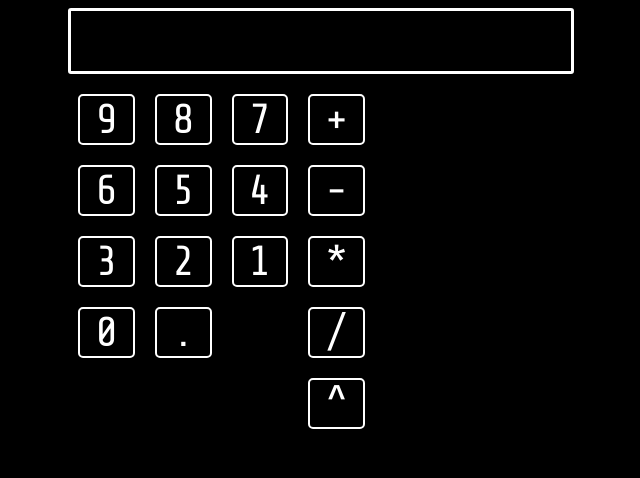
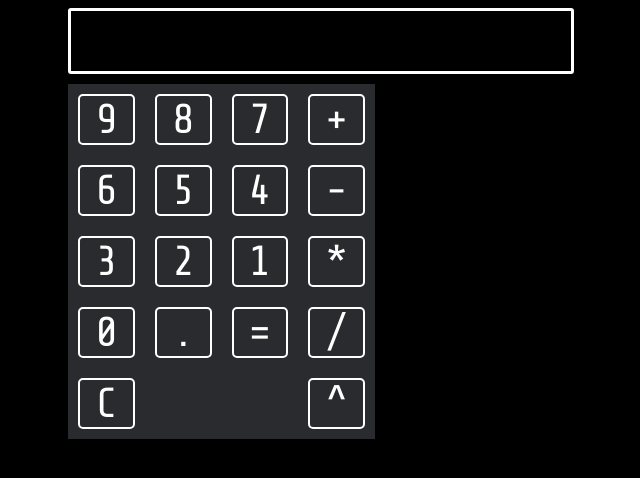
Before and after one commit to miszekb/JS_workshop, a plain HTML site: page calculator/index.html in a window 1280 px wide. Shown: the whole page, without its empty margins (319-959 px from the left). Drawn offline with nearby package versions, Linux system fonts and the light colour scheme.

Commit message:
cmon boi

```diff
--- a/calculator/calc.js
+++ b/calculator/calc.js
@@ -1,6 +1,7 @@
 
-var result = 0;
+var result = "";
 var operationsCodes = "+-*/^";
+
 
 function showResult() {
     document.getElementById("result").innerHTML = result;
@@ -11,20 +12,74 @@ function generateButtons() {
     var content = "";
 
     for(i = 9; i >= 0; i--) {
-        content += '<span class="button" id ="d_button'+ i +'">'+i+'</span>';
+        content += '<span class="button" onclick="digitButtonClick('+i+')" id ="d_button'+ i +'">'+i+'</span>';
         if ((i-1) % 3 == 0) content += '<div style="clear: both;"></div>';
     }
 
-    document.getElementById("digitButtons").innerHTML = content + '<span class="button" id ="d_button_dot">.</span>';
-
+    document.getElementById("digitButtons").innerHTML = content
+    + '<span class="button" onclick="addDot()" id ="d_button_dot">.</span>'  //coma
+    + '<span class="button" onclick="calculate() id ="d_button_dot">=</span>'  //equals
+    + '<div style="clear: both;"></div>'
+    + '<span class="button" onclick="clearWindow()" id ="d_button_dot">C</span>'; //clear
     content = "";
 
     for(i = 0 ; i < operationsCodes.length; i++) {
-        content += '<span class="button" id ="o_button'+ operationsCodes.charAt(i) +'">'+ operationsCodes.charAt(i) +'</span>'+'<div style="clear: both;"></div>';
+        content += '<span class="button"  onclick="operationalButtonClick('+i+')" id ="o_button'
+        + i +'">'+ operationsCodes.charAt(i)
+        +'</span>'+'<div style="clear: both;"></div>';
+    }
+    document.getElementById("operationalButtons").innerHTML = content;
+
+}
+
+function addDot() {
+    for(i = result.length - 1; i >= 0 ; i--) {
+        if(result.charAt(i) == ".") return;
+        //TODO: more than one dot
     }
 
-    document.getElementById("operationalButtons").innerHTML = content;
+    result += ".";
+    document.getElementById("result").innerHTML = result;
 
+}
+
+function clearWindow() {
+    result = "";
+    document.getElementById("result").innerHTML = result;
+}
+
+function digitButtonClick(id) {
+    for (i = 0; i < 10; i++) {
+        if(id == i) {
+            result += id;
+            document.getElementById("result").innerHTML = result;
+        }
+    }
+}
+
+function operationalButtonClick(id) {
+
+    if(result.charAt(result.length - 1) == "*" ||
+    result.charAt(result.length - 1) == "+"||
+    result.charAt(result.length - 1) == "-"||
+    result.charAt(result.length - 1) == "/"||
+    result.charAt(result.length - 1) == "^"||
+    result.charAt(result.length - 1) == "."
+    ) return;
+
+    for (i = 0 ; i < operationsCodes.length; i++) {
+        if (id ==i) {
+            result += operationsCodes.charAt(i);
+            document.getElementById("result").innerHTML = result;
+        }
+    }
+}
+
+function calculate() {
+    for(i = 0; i < result.length ; i++) {
+        //TODO: determine an order of operations
+        //TODO: separate those operations to an array in proper order
+    }
 }
 
 function add(param1, param2) {
--- a/calculator/index.html
+++ b/calculator/index.html
@@ -1,7 +1,7 @@
 <!DOCTYPE HTML>
 <html>
 <head>
-    <title>PART 4</title>
+    <title>CALCULATOR</title>
     <link rel="stylesheet" href="style.css" type="text/css" />
     <script type="text/javascript" src="calc.js"></script>
     <link href="https://fonts.googleapis.com/css?family=Share+Tech+Mono&display=swap" rel="stylesheet">
--- a/calculator/style.css
+++ b/calculator/style.css
@@ -17,17 +17,18 @@
 
 #digitButtons {
     float:left;
+    background-color:  #2a2b2e;
 
 }
 
 #mainContainer {
     padding-left: 30%;
     padding-right: 30%;
-
 }
 
 #operationalButtons {
     float:left;
+    background-color:  #2a2b2e;
 }
 
 #result {
@@ -35,6 +36,8 @@
     border-radius: 3px;
     padding: 30px;
     margin-bottom: 10px;
+    color: white;
+    font-size: 26px;
 }
 
 .button:hover {
```
